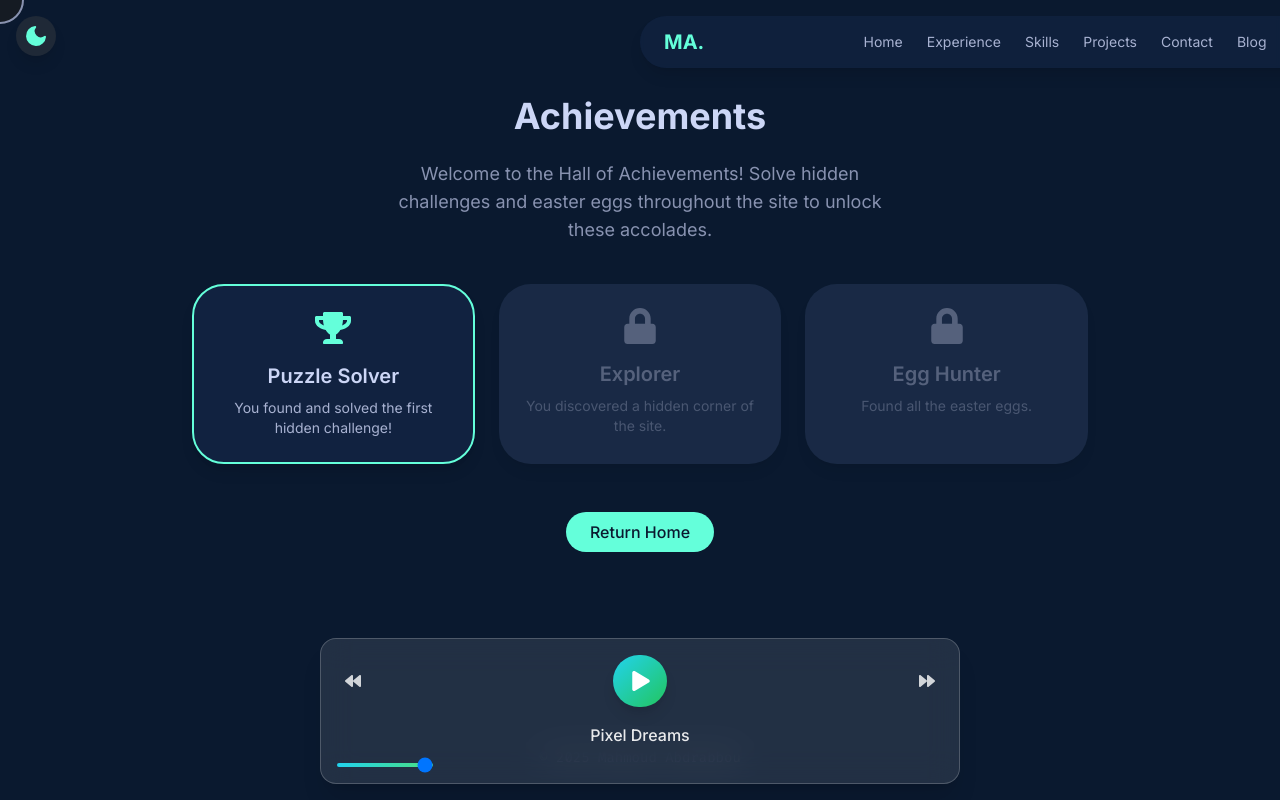
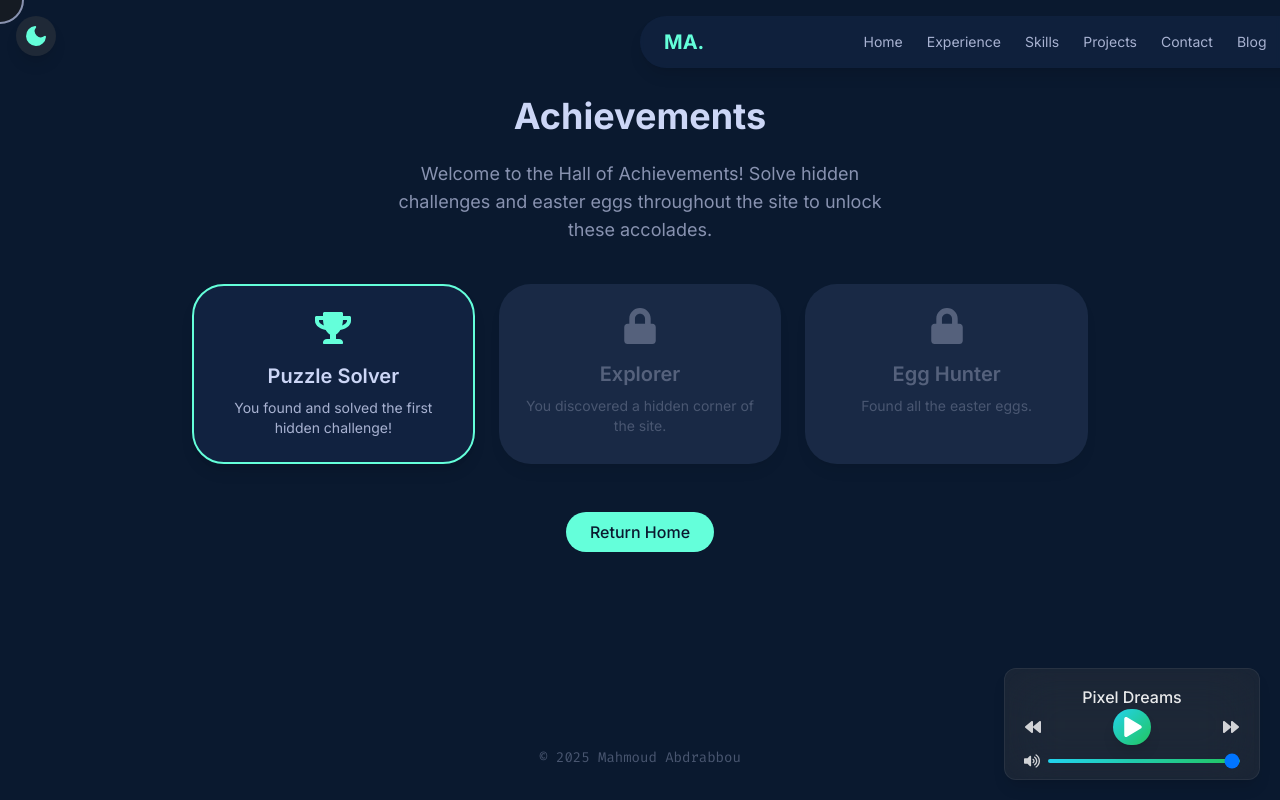
Before and after one commit to Eng-M-Abdrabbou/Portfolio-NEXT.JS, a Next.js app: page /achievements in a window 1280 px wide. Shown: the top 800 px of the page. Built offline with nearby package versions, Linux system fonts and the light colour scheme.

Commit message:
feat: 🎵 updated styling for music player.

```diff
--- a/src/app/components/MusicPlayer.tsx
+++ b/src/app/components/MusicPlayer.tsx
@@ -1,6 +1,6 @@
 "use client";
 import { useState, useEffect, useRef } from 'react';
-import { FaPlay, FaPause, FaBackward, FaForward } from 'react-icons/fa';
+import { FaVolumeUp, FaVolumeDown, FaPlay, FaPause, FaBackward, FaForward } from 'react-icons/fa';
 
 const AudioPlayer = () => {
   const [isPlaying, setIsPlaying] = useState(false);
@@ -97,21 +97,28 @@ const AudioPlayer = () => {
   }, [currentTrackIndex, isPlaying]);
 
   return (
-    <div className="fixed bottom-4 left-1/2 -translate-x-1/2 w-full max-w-2xl px-4">
-      <div className="bg-white/10 backdrop-blur-lg rounded-2xl p-4 shadow-xl border border-white/20">
+    <div className="fixed bottom-5 right-5 bg-gray-800/80 backdrop-blur-xl text-white p-1 rounded-xl shadow-lg flex flex-col space-y-1 w-64 h-28 border border-gray-700/50 transition-all duration-300">
+      <div className="h-28 backdrop-blur-xl rounded-xl p-2">
         {/* Visualization Bars */}
         <div className="absolute top-0 left-0 w-full h-full flex gap-1.5 justify-center items-end p-4 opacity-50 pointer-events-none">
           {[...Array(20)].map((_, i) => (
             <div
               key={i}
-              className="w-2 bg-gradient-to-t from-green-400 to-cyan-400 rounded-t"
+              className="w-2 bg-gradient-to-t from-green-400 to-cyan-400 rounded-xl"
               style={{ height: `calc(var(--visualizer-height-${i}) * 100px)` }}
             />
           ))}
         </div>
 
+  {/* Track Info */}
+  <div className="mt-1 text-center">
+          <p className="text-white/90 font-medium truncate">
+            {tracks[currentTrackIndex]?.name}
+          </p>
+        </div>
+
         {/* Controls */}
-        <div className="relative flex items-center justify-between gap-4">
+        <div className="relative flex items-center justify-between">
           <button
             onClick={() => setCurrentTrackIndex((prev) => (prev - 1 + tracks.length) % tracks.length)}
             className="p-2 hover:bg-white/10 rounded-full transition-all"
@@ -121,7 +128,7 @@ const AudioPlayer = () => {
 
           <button
             onClick={togglePlay}
-            className="p-4 bg-gradient-to-br from-cyan-400 to-green-500 rounded-full shadow-lg hover:scale-105 transition-transform"
+            className="p-2 bg-gradient-to-br from-cyan-400 to-green-500 rounded-full shadow-lg hover:scale-105 transition-transform"
           >
             {isPlaying ? (
               <FaPause className="text-white text-xl" />
@@ -138,15 +145,9 @@ const AudioPlayer = () => {
           </button>
         </div>
 
-        {/* Track Info */}
-        <div className="mt-4 text-center">
-          <p className="text-white/90 font-medium truncate">
-            {tracks[currentTrackIndex]?.name}
-          </p>
-        </div>
-
         {/* Volume Control */}
-        <div className="mt-4 flex items-center gap-2">
+        <div className="mt-2 flex items-center w-full gap-2 justify-center">
+          <FaVolumeUp className="text-white/80" />
           <input
             type="range"
             min="0"
@@ -154,7 +155,7 @@ const AudioPlayer = () => {
             step="0.01"
             value={volume}
             onChange={handleVolume}
-            className="w-24 h-1 bg-gradient-to-r from-cyan-400 to-green-400 rounded-lg appearance-none cursor-pointer"
+            className="w-48 h-1 bg-gradient-to-r from-cyan-400 to-green-500 rounded-lg appearance-none cursor-pointer"
           />
         </div>
 
```
